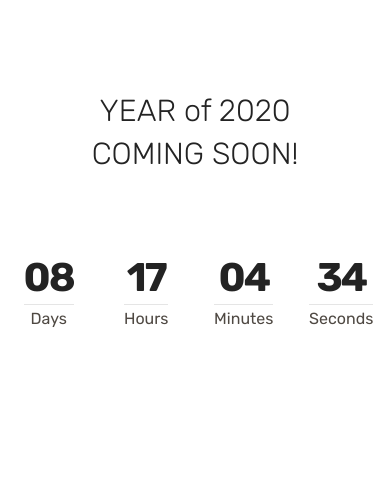
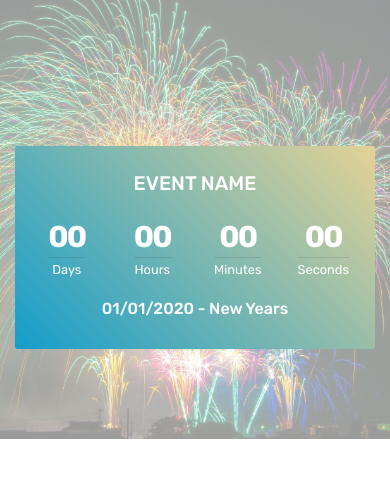
Before and after one commit to itsjustinkamerman/searcyxyz, a plain HTML site: page index.html in a window 390 px wide. Drawn offline with Linux system fonts and the light colour scheme.

Commit message:
create github pages

```diff
--- a/assets/images/hashes.json
+++ b/assets/images/hashes.json
@@ -1 +1 @@
-{"a75qp0WBlrf205aN5OfFVA==":"img-636-2000x2667.jpg","38B7QgTPFfVz/gPPlw0bpA==":"lion-logo-vector-template_56473-15-626x626.jpg","tjZGXHp9ONCvxR/YF/ZjaQ==":"20181116212054_733_mascotorig-825x908.png","HaW2pSfHLqSH3GbUO2wfGQ==":"img-1219-2000x1333.jpg"}
+{"a75qp0WBlrf205aN5OfFVA==":"img-636-2000x2667.jpg","38B7QgTPFfVz/gPPlw0bpA==":"lion-logo-vector-template_56473-15-626x626.jpg","tjZGXHp9ONCvxR/YF/ZjaQ==":"20181116212054_733_mascotorig-825x908.png","HaW2pSfHLqSH3GbUO2wfGQ==":"img-1219-2000x1333.jpg","A9Ht36M4UABOTSyWNms+Eg==":"mbr-1920x1389.jpg"}
--- a/assets/mobirise/css/mbr-additional.css
+++ b/assets/mobirise/css/mbr-additional.css
@@ -710,17 +710,17 @@ iframe.lazy-placeholder,
 section.lazy-placeholder:after {
   opacity: 0.3;
 }
-.cid-rLsm7h2Npf {
+.cid-rLsnKLzAWX {
   padding-top: 90px;
   padding-bottom: 90px;
-  background-color: #ffffff;
+  background-image: url("../../../assets/images/mbr-1920x1389.jpg");
 }
-.cid-rLsm7h2Npf .mbr-section-subtitle {
+.cid-rLsnKLzAWX .mbr-section-subtitle {
   color: #767676;
   font-weight: 300;
 }
-.cid-rLsm7h2Npf .number-wrap {
-  color: #4f4943;
+.cid-rLsnKLzAWX .number-wrap {
+  color: #ffffff;
   border-color: rgba(255, 255, 255, 0.15);
   position: relative;
   display: inline-block;
@@ -731,71 +731,79 @@ section.lazy-placeholder:after {
   border-radius: 2px;
   max-width: 100%;
 }
-.cid-rLsm7h2Npf .number {
+.cid-rLsnKLzAWX .number {
   font-style: normal;
   font-weight: 700;
-  font-size: 55px;
   text-transform: none;
   letter-spacing: -2px;
+  font-size: 55px;
   word-spacing: 0;
   line-height: 1.3;
-  color: #232323;
+  color: #ffffff;
 }
-.cid-rLsm7h2Npf .period {
+.cid-rLsnKLzAWX .period {
   display: block;
   padding-top: 2px;
   border-top: 1px solid rgba(0, 0, 0, 0.1);
 }
-.cid-rLsm7h2Npf .dot {
+.cid-rLsnKLzAWX .dot {
   position: absolute;
   top: -10px;
   right: -1em;
   width: 1em;
   display: block;
+  font-size: 55px;
   height: 83%;
   overflow: hidden;
   font-style: normal;
   font-weight: 700;
-  font-size: 55px;
   line-height: 89.65px;
   text-transform: none;
   letter-spacing: 0;
   word-spacing: 0;
-  color: #232323;
+  color: #ffffff;
 }
-.cid-rLsm7h2Npf .countdown-cont {
+.cid-rLsnKLzAWX .countdown-cont {
+  background: linear-gradient(45deg, #149dcc, #e4d295);
   max-width: 700px;
+  border-radius: 3px;
   margin: 0 auto;
 }
 @media (max-width: 768px) {
-  .cid-rLsm7h2Npf .dot {
+  .cid-rLsnKLzAWX .dot {
     display: none;
   }
-}
-@media (max-width: 543px) {
-  .cid-rLsm7h2Npf .number-wrap {
-    margin-bottom: 15px;
-  }
-}
-@media (max-width: 550px) {
-  .cid-rLsm7h2Npf .col-xs-3 {
+  .cid-rLsnKLzAWX .col-xs-3 {
     padding-left: 0;
     padding-right: 0;
     max-width: 25%;
     flex: 0 0 25%;
   }
-  .cid-rLsm7h2Npf .number-wrap {
+  .cid-rLsnKLzAWX .number-wrap {
     min-width: auto;
   }
 }
-@media (max-width: 440px) {
-  .cid-rLsm7h2Npf .number,
-  .cid-rLsm7h2Npf .dot {
-    font-size: 40px;
+@media (max-width: 576px) {
+  .cid-rLsnKLzAWX .row {
+    flex-wrap: nowrap;
+  }
+  .cid-rLsnKLzAWX .number {
+    white-space: nowrap;
   }
 }
-@media (max-width: 380px) {
-  .cid-rLsm7h2Npf .period {
+@media (max-width: 440px) {
+  .cid-rLsnKLzAWX .number {
+    font-size: 30px;
+  }
+  .cid-rLsnKLzAWX .period {
     font-size: 0.8rem;
   }
 }
+@media (max-width: 300px) {
+  .cid-rLsnKLzAWX .number {
+    font-size: 20px;
+  }
+  .cid-rLsnKLzAWX .period {
+    font-size: 0.6rem;
+  }
+}
--- a/index.html
+++ b/index.html
@@ -25,28 +25,39 @@
 
 </head>
 <body>
-  <section class="countdown1 cid-rLsm7h2Npf" id="countdown1-9">
+  <section class="countdown2 cid-rLsnKLzAWX" id="countdown2-a">
 
 
 
-    <div class="container ">
-        <h2 class="mbr-section-title pb-3 align-center mbr-fonts-style display-2">
-            YEAR of 2020<br>COMING SOON!</h2>
+    <div class="mbr-overlay" style="opacity: 0.6; background-color: rgb(255, 255, 255);">
+    </div>
+
+    <div class="container">
 
 
     </div>
-    <div class="container countdown-cont align-center">
-        <div class="daysCountdown" title="Days"></div>
-        <div class="hoursCountdown" title="Hours"></div>
-        <div class="minutesCountdown" title="Minutes"></div>
-        <div class="secondsCountdown" title="Seconds"></div>
-        <div class="countdown pt-5 mt-2" data-due-date="2020/01/01">
+    <div class="container pt-5 mt-2">
+        <div class=" countdown-cont align-center p-4">
+            <div class="event-name align-left mbr-white ">
+                <h4 class="mbr-fonts-style display-5">EVENT NAME</h4>
+            </div>
+            <div class="countdown align-center py-2" data-due-date="2018/01/01">
+            </div>
+            <div class="daysCountdown" title="Days"></div>
+            <div class="hoursCountdown" title="Hours"></div>
+            <div class="minutesCountdown" title="Minutes"></div>
+            <div class="secondsCountdown" title="Seconds"></div>
+            <div class="event-date align-left mbr-white">
+                <h5 class="mbr-fonts-style display-7">01/01/2020 - New Years</h5>
+            </div>
         </div>
+
+
     </div>
 </section>
 
 
-  <section class="engine"><a href="https://mobirise.info/y">html web templates</a></section><script src="assets/web/assets/jquery/jquery.min.js"></script>
+  <section class="engine"><a href="https://mobirise.info/w">html5 templates</a></section><script src="assets/web/assets/jquery/jquery.min.js"></script>
   <script src="assets/popper/popper.min.js"></script>
   <script src="assets/bootstrap/js/bootstrap.min.js"></script>
   <script src="assets/tether/tether.min.js"></script>
```
Also changed, not shown: assets/images/mbr-1920x1389.jpg (added), 1 other file.
